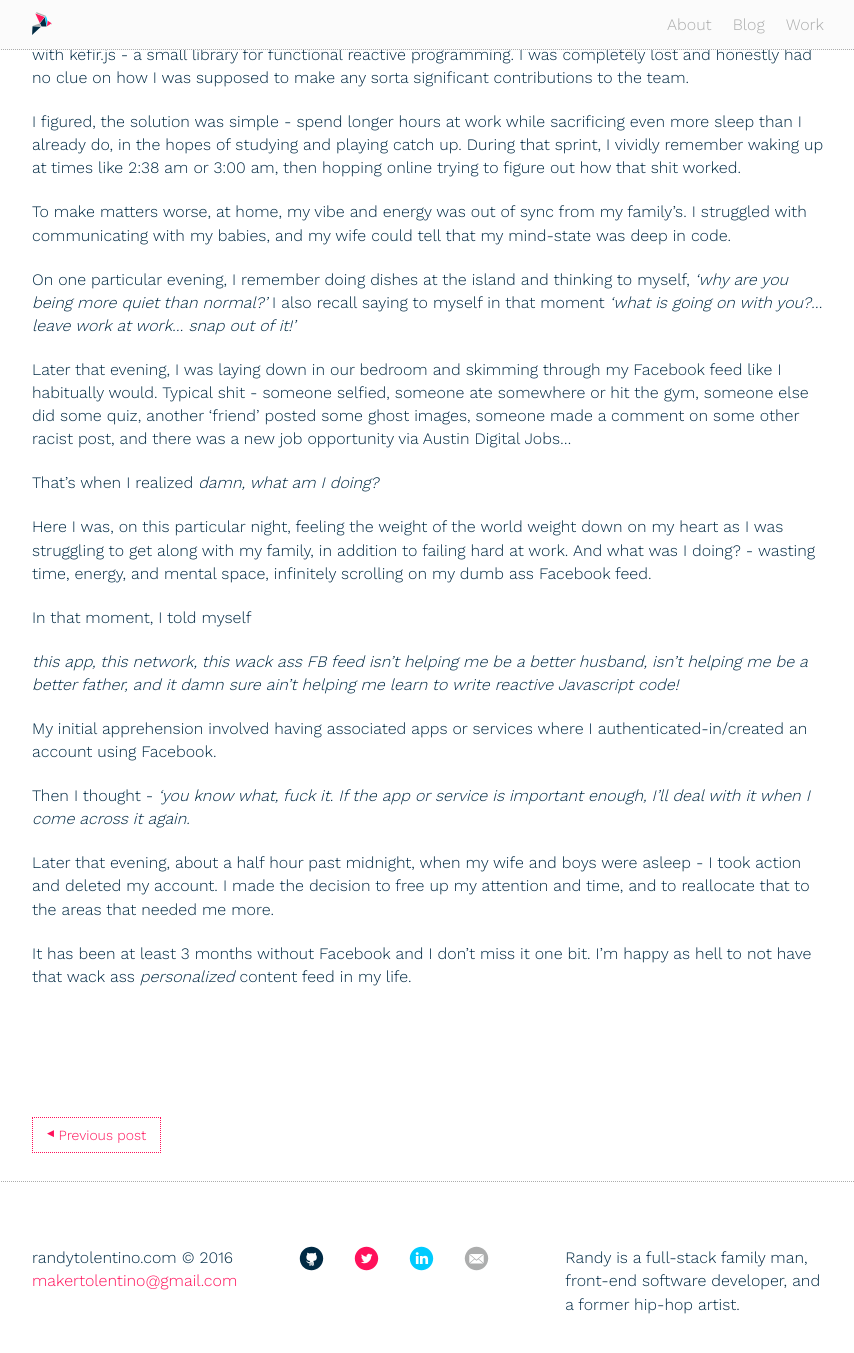
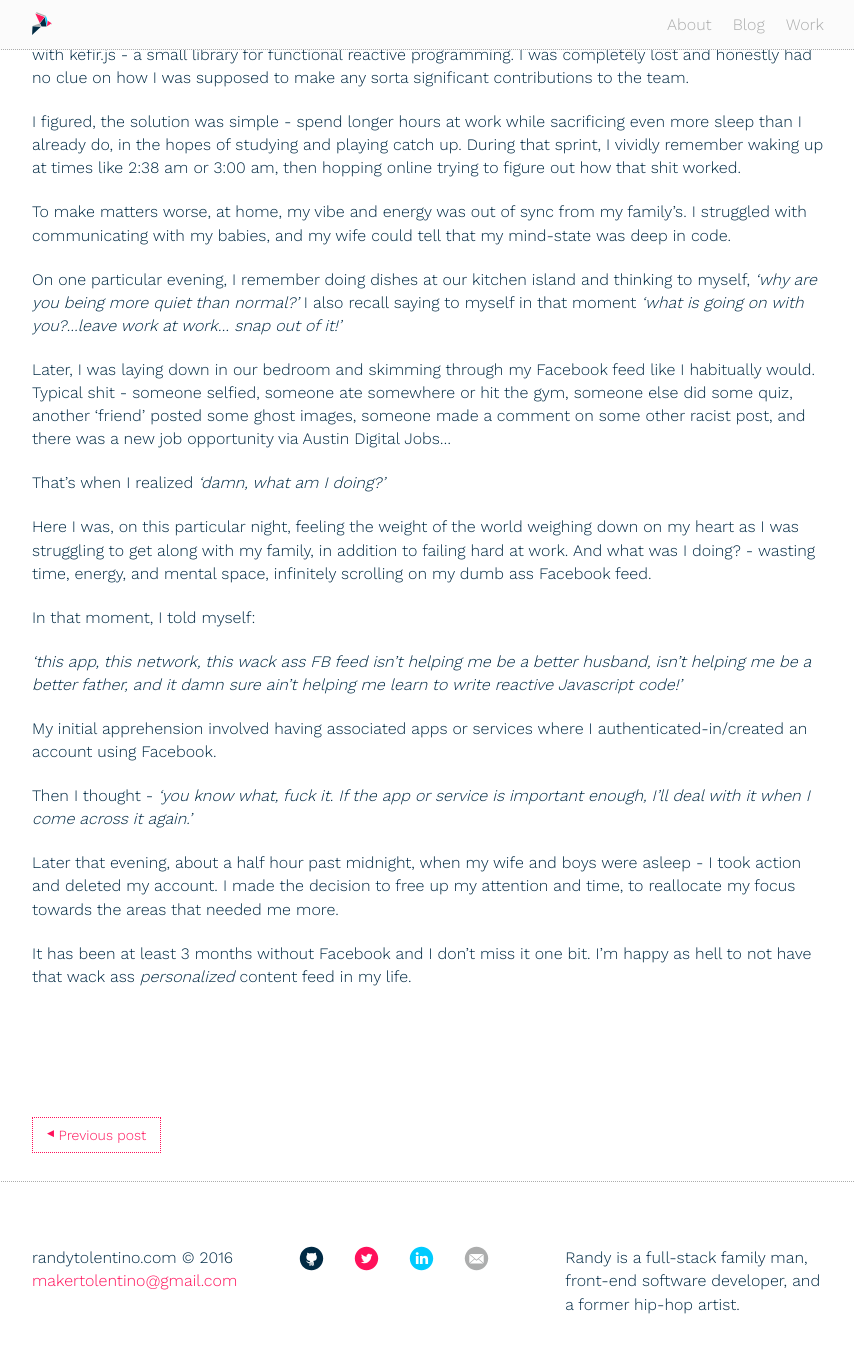
Before and after one commit to techtolentino/techtolentino.github.io, a Jekyll site: the page built from _posts/2016-04-10-quitting-facebook.md, in a window 1280 px wide and 1400 px high, scrolled down 563 px. Shown: the top 1353 px of the window, without its empty margins (208-1062 px from the left). Built offline with Jekyll 4.4.1, drawn with Linux system fonts in a browser that asks for light colours.

Commit message:
facebooked post up

```diff
--- a/_posts/2016-04-10-quitting-facebook.md
+++ b/_posts/2016-04-10-quitting-facebook.md
@@ -16,22 +16,22 @@ I figured, the solution was simple - spend longer hours at work while sacrificin
 
 To make matters worse, at home, my vibe and energy was out of sync from my family's. I struggled with communicating with my babies, and my wife could tell that my mind-state was deep in code.
 
-On one particular evening, I remember doing dishes at the island and thinking to myself, *'why are you being more quiet than normal?'* I also recall saying to myself in that moment *'what is going on with you?...leave work at work... snap out of it!'*
+On one particular evening, I remember doing dishes at our kitchen island and thinking to myself, *'why are you being more quiet than normal?'* I also recall saying to myself in that moment *'what is going on with you?...leave work at work... snap out of it!'*
 
-Later that evening, I was laying down in our bedroom and skimming through my Facebook feed like I habitually would. Typical shit - someone selfied, someone ate somewhere or hit the gym, someone else did some quiz, another 'friend' posted some ghost images, someone made a comment on some other racist post, and there was a new job opportunity via Austin Digital Jobs...
+Later, I was laying down in our bedroom and skimming through my Facebook feed like I habitually would. Typical shit - someone selfied, someone ate somewhere or hit the gym, someone else did some quiz, another 'friend' posted some ghost images, someone made a comment on some other racist post, and there was a new job opportunity via Austin Digital Jobs...
 
-That's when I realized *damn, what am I doing?*
+That's when I realized *'damn, what am I doing?'*
 
-Here I was, on this particular night, feeling the weight of the world weight down on my heart as I was struggling to get along with my family, in addition to failing hard at work. And what was I doing? - wasting time, energy, and mental space, infinitely scrolling on my dumb ass Facebook feed.
+Here I was, on this particular night, feeling the weight of the world weighing down on my heart as I was struggling to get along with my family, in addition to failing hard at work. And what was I doing? - wasting time, energy, and mental space, infinitely scrolling on my dumb ass Facebook feed.
 
-In that moment, I told myself
+In that moment, I told myself:
 
-*this app, this network, this wack ass FB feed isn't helping me be a better husband, isn't helping me be a better father, and it damn sure ain't helping me learn to write reactive Javascript code!*
+*'this app, this network, this wack ass FB feed isn't helping me be a better husband, isn't helping me be a better father, and it damn sure ain't helping me learn to write reactive Javascript code!'*
 
 My initial apprehension involved having associated apps or services where I authenticated-in/created an account using Facebook.
 
-Then I thought - *'you know what, fuck it. If the app or service is important enough, I'll deal with it when I come across it again.*
+Then I thought - *'you know what, fuck it. If the app or service is important enough, I'll deal with it when I come across it again.'*
 
-Later that evening, about a half hour past midnight, when my wife and boys were asleep - I took action and deleted my account. I made the decision to free up my attention and time, and to reallocate that to the areas that needed me more.
+Later that evening, about a half hour past midnight, when my wife and boys were asleep - I took action and deleted my account. I made the decision to free up my attention and time, to reallocate my focus towards the areas that needed me more.
 
 It has been at least 3 months without Facebook and I don't miss it one bit. I'm happy as hell to not have that wack ass *personalized* content feed in my life.
```
